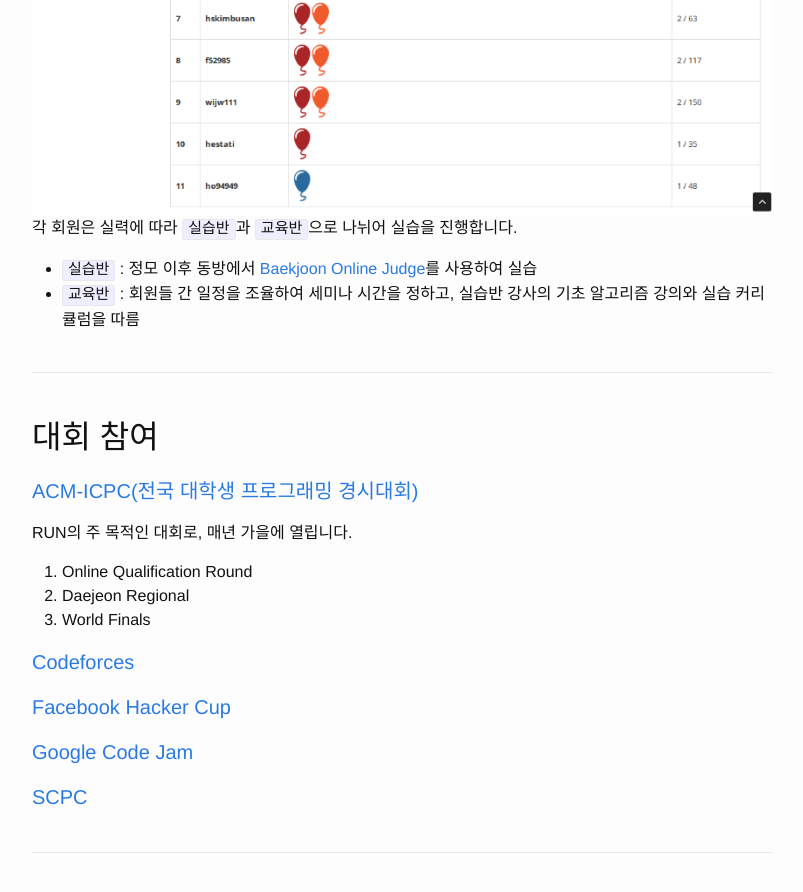
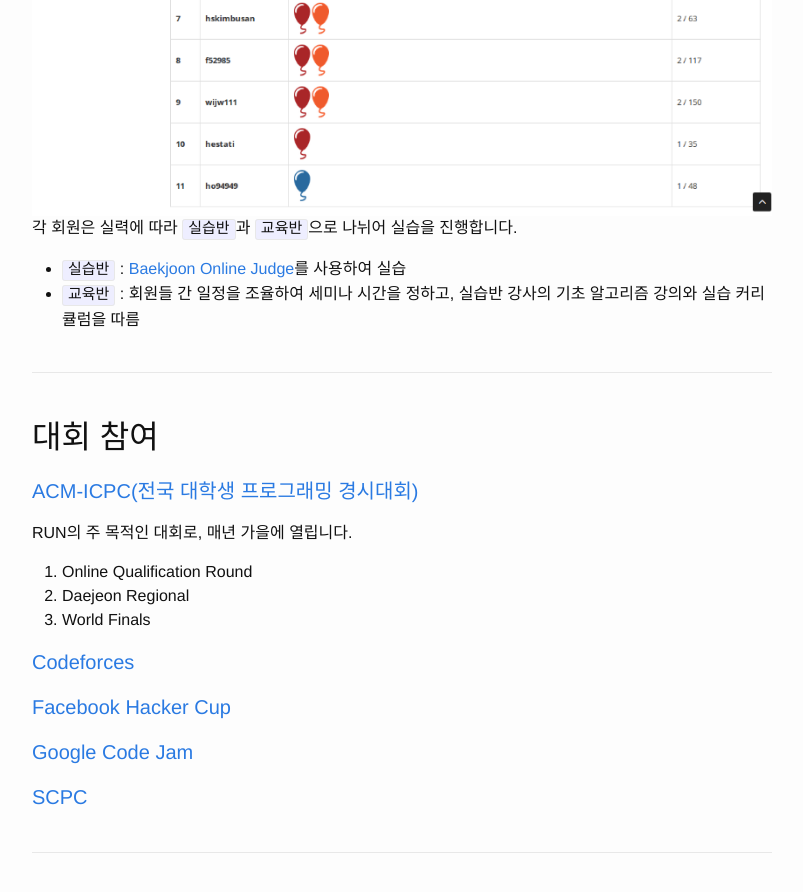
Before and after one commit to RUN-KAIST/kaist.run, a Jekyll site: the page built from about/ko.md, in a window 1280 px wide and 900 px high, scrolled down 1068 px. Shown: the top 892 px of the window, without its empty margins (238-1041 px from the left). Built offline with Jekyll 4.4.1, drawn with Linux system fonts in a browser that asks for light colours.

Commit message:
Update ko.md

```diff
--- a/about/ko.md
+++ b/about/ko.md
@@ -16,7 +16,7 @@ order: 1
 ### 실습
 ![scoreboard](/about/scoreboard.png)
 각 회원은 실력에 따라 `실습반`과 `교육반`으로 나뉘어 실습을 진행합니다.
-- `실습반` : 정모 이후 동방에서 [Baekjoon Online Judge](https://www.acmicpc.net/)를 사용하여 실습
+- `실습반` : [Baekjoon Online Judge](https://www.acmicpc.net/)를 사용하여 실습
 - `교육반` : 회원들 간 일정을 조율하여 세미나 시간을 정하고, 실습반 강사의 기초 알고리즘 강의와 실습 커리큘럼을 따름
 
 <hr style="margin-top: 40px; margin-bottom: 40px; border: solid; border-width: 0; border-bottom: 1px solid #e8e8e8;"/>
```
